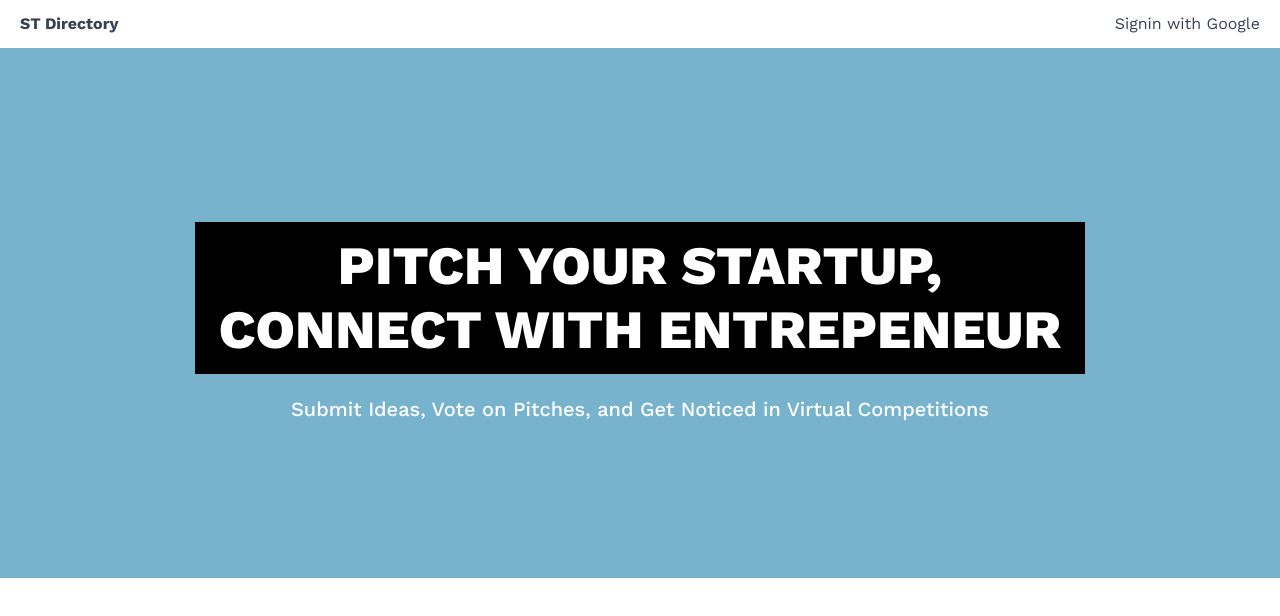
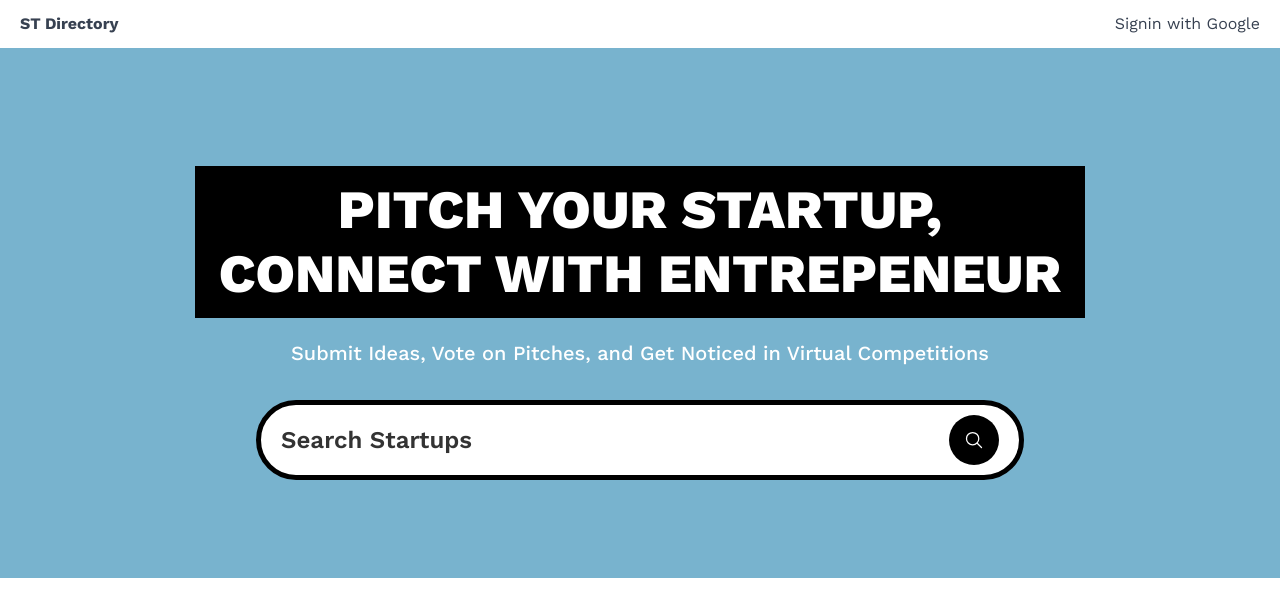
Before and after one commit to DylanPrimera/startup-directory, a Next.js app: page / in a window 1280 px wide. Shown: the top 616 px of the page. Built offline with nearby package versions, Linux system fonts and the light colour scheme; no server answers.

Commit message:
serarch form and react icons

```diff
--- a/package.json
+++ b/package.json
@@ -22,6 +22,7 @@
     "next-auth": "5.0.0-beta.25",
     "react": "19.0.0-rc-66855b96-20241106",
     "react-dom": "19.0.0-rc-66855b96-20241106",
+    "react-icons": "^5.4.0",
     "tailwind-merge": "^2.5.5",
     "tailwindcss-animate": "^1.0.7"
   },
--- a/src/app/(root)/layout.tsx
+++ b/src/app/(root)/layout.tsx
@@ -1,4 +1,4 @@
-import { NavBar } from "@/components/ui/navbar/NavBar";
+import { NavBar } from "@/components";
 
 export default function RootLayout({
   children,
--- a/src/app/(root)/page.tsx
+++ b/src/app/(root)/page.tsx
@@ -1,9 +1,17 @@
-export default function Home() {
+import { SearchForm } from "@/components";
+
+interface Props {
+  searchParams: Promise<{ query?: string }>;
+}
+
+export default async function Home({searchParams}:Props) {
+  const {query} = await searchParams;
   return (
     <>
       <section className="heading_container">
         <h1 className="heading">Pitch Your Startup, <br/> Connect With Entrepeneur</h1>
         <p className="sub-heading !max-w-3xl">Submit Ideas, Vote on Pitches, and Get Noticed in Virtual Competitions </p>
+        <SearchForm query={query}/>
       </section>
     </>
   );
--- /dev/null
+++ b/src/components/index.ts
@@ -0,0 +1,3 @@
+export * from './ui/navbar/NavBar';
+export * from './search/SearchForm';
+export * from './search/SearchFormReset';
--- /dev/null
+++ b/src/components/search/SearchForm.tsx
@@ -0,0 +1,26 @@
+import Form from "next/form";
+import { SearchFormReset } from "./SearchFormReset";
+import { IoSearchOutline } from "react-icons/io5";
+
+interface Props {
+    query?: string
+}
+
+export const SearchForm = ({query}:Props) => {
+  return (
+    <Form action="/" scroll={false} className="search-form">
+      <input
+        name="query"
+        defaultValue={query}
+        className="search-input"
+        placeholder="Search Startups"
+      />
+      <div className="flex gap-2">
+        {query && <SearchFormReset/>}
+        <button type="submit" className="search-btn text-white">
+            <IoSearchOutline size={20}/>
+        </button>
+      </div>
+    </Form>
+  );
+};
--- /dev/null
+++ b/src/components/search/SearchFormReset.tsx
@@ -0,0 +1,20 @@
+"use client";
+
+import Link from "next/link";
+import { IoCloseOutline } from "react-icons/io5";
+
+export const SearchFormReset = () => {
+  const reset = () => {
+    const form = document.querySelector(".search-form") as HTMLFormElement;
+    if (form) {
+      form.reset();
+    }
+  };
+  return (
+    <button type="reset" onClick={reset}>
+      <Link href="/" className="search-btn text-white">
+        <IoCloseOutline />
+      </Link>
+    </button>
+  );
+};
```
Also changed, not shown: 1 other file (tests, documents, lock files or other folders).
